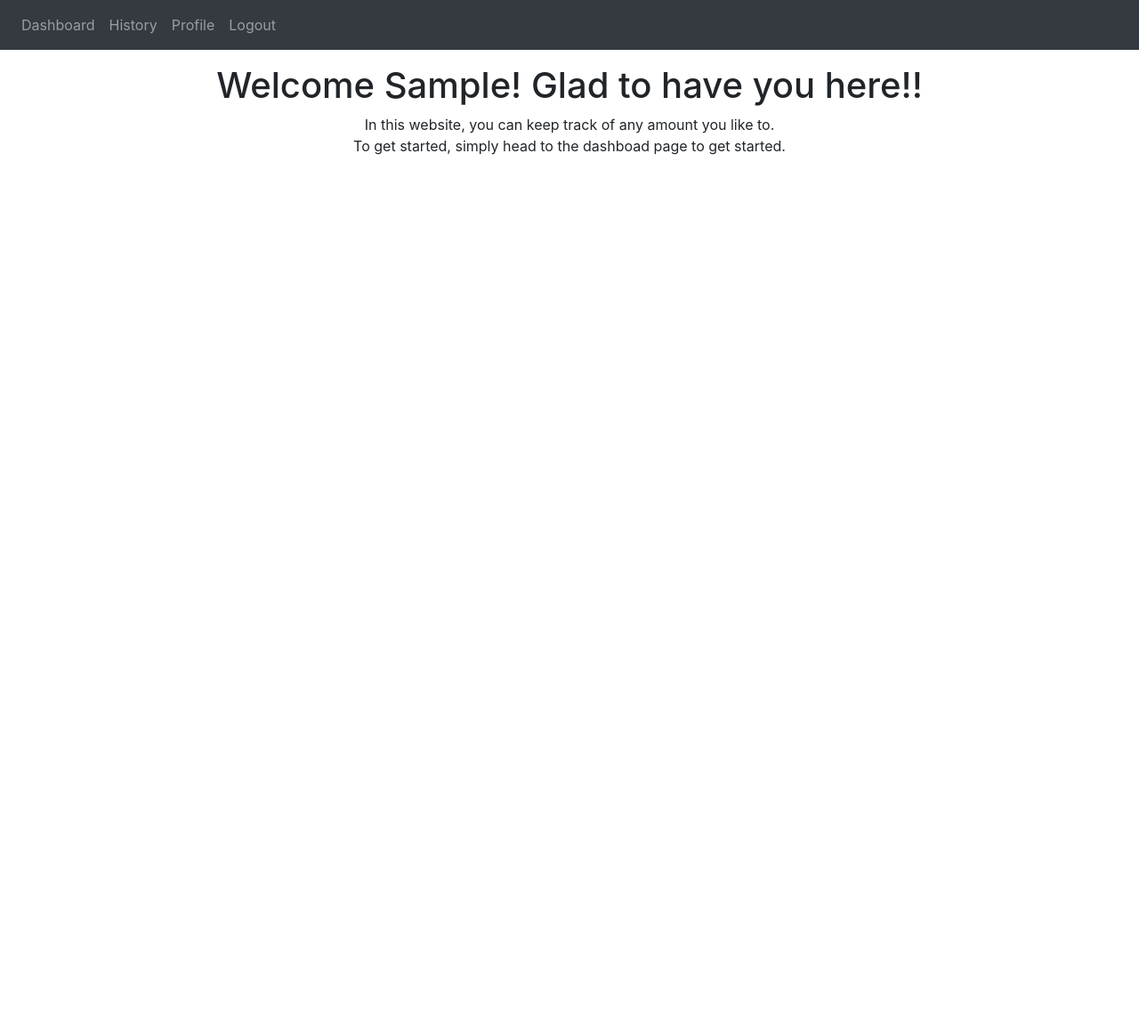
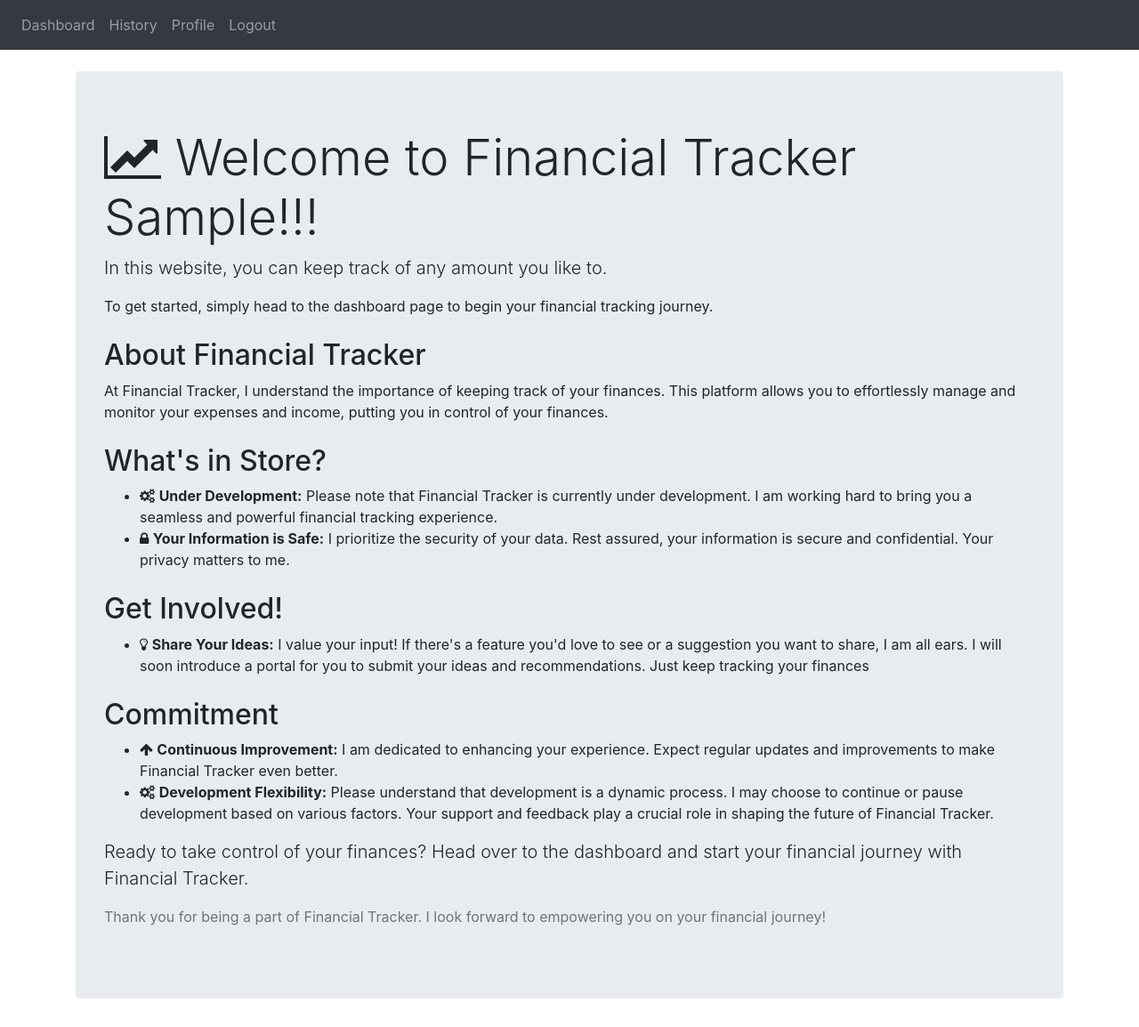
Before and after one commit to flyefe/Financial_Tracking_App, a Flask app: page /profile in a window 1280 px wide. Shown: the whole page at 89% size. Before the commit the page ends 174 px from the top, so only its background shows below. Run offline with Flask 3, Linux system fonts and the light colour scheme; the visitor is signed in with stand-in values (Sample User, id 1); some libraries are stand-ins or nearby versions.

Commit message:
all templates modified

```diff
--- a/webapp/auth.py
+++ b/webapp/auth.py
@@ -58,7 +58,7 @@ def sign_up():
             login_user(new_user, remember=True)
             flash ("Account created!", category='success')
             return redirect (url_for('views.profile'))
-    flash ("Get Ready to Monitor Your Finances! Sign Up to get started with your personal tracker and be responsible!!!", category='success')
+    flash ("Ready to Monitor Your Finances? Sign Up to get started", category='success')
     return render_template("sign-up.html", user=current_user)
 
 
--- a/webapp/templates/profile.html
+++ b/webapp/templates/profile.html
@@ -1,14 +1,48 @@
-{% extends "base.html" %}
 
-{% block title %}Transaction History{% endblock %}
+
+{% extends 'base.html' %}
+
+{% block title %}Welcome Page{% endblock %}
 
 {% block content %}
-<div class="row mt-3">
-    <div class="col-10 offset-1 ">
-        <div align="center">
-            <h1>Welcome {{user.first_name}}! Glad to have you here!!</h1>
-            <p>In this website, you can keep track of any amount you like to. <br>
-                To get started, simply head to the dashboad page to get started.
-            </p>
-        </div>
+<div class="jumbotron mt-4">
+    <h1 class="display-4"><i class="fa fa-line-chart"></i> Welcome to Financial Tracker {{user.first_name}}!!!</h1>
+    <p class="lead">In this website, you can keep track of any amount you like to.</p>
+    <p>To get started, simply head to the dashboard page to begin your financial tracking journey.</p>
+
+    <h2 class="mt-4">About Financial Tracker</h2>
+    <p>At Financial Tracker, I understand the importance of keeping track of your finances. This platform allows you to
+        effortlessly manage and monitor your expenses and income, putting you in control of your finances.</p>
+
+    <h2 class="mt-4">What's in Store?</h2>
+    <ul>
+        <li><i class="fa fa-cogs"></i> <strong>Under Development:</strong> Please note that Financial Tracker is currently
+            under development. I am working hard to bring you a seamless and powerful financial tracking experience.
+        </li>
+        <li><i class="fa fa-lock"></i> <strong>Your Information is Safe:</strong> I prioritize the security of your
+            data. Rest assured, your information is secure and confidential. Your privacy matters to me.</li>
+    </ul>
+
+    <h2 class="mt-4">Get Involved!</h2>
+    <ul>
+        <li><i class="fa fa-lightbulb-o"></i> <strong>Share Your Ideas:</strong> I value your input! If there's a
+            feature you'd love to see or a suggestion you want to share, I am all ears. I will soon introduce a portal
+            for you to submit your ideas and recommendations. Just keep tracking your finances</li>
+    </ul>
+
+    <h2 class="mt-4">Commitment</h2>
+    <ul>
+        <li><i class="fa fa-arrow-up"></i> <strong>Continuous Improvement:</strong> I am dedicated to enhancing your
+            experience. Expect regular updates and improvements to make Financial Tracker even better.</li>
+        <li><i class="fa fa-cogs"></i> <strong>Development Flexibility:</strong> Please understand that development is a
+            dynamic process. I may choose to continue or pause development based on various factors. Your support and
+            feedback play a crucial role in shaping the future of Financial Tracker.</li>
+    </ul>
+
+    <p class="lead">Ready to take control of your finances? Head over to the dashboard and start your financial journey
+        with Financial Tracker.</p>
+
+    <p class="text-muted">Thank you for being a part of Financial Tracker. I look forward to empowering you on your
+        financial journey!</p>
+</div>
 {% endblock %}
--- a/webapp/views.py
+++ b/webapp/views.py
@@ -26,7 +26,7 @@ def home():
 
         db.session.add(new_transaction)
         db.session.commit()
-        flash('Transaction added!', category='success')
+        flash('Transaction added successfully!', category='success')
         return redirect(url_for('views.home'))
 
      user_id = current_user.id  # Assuming current_user has an 'id' attribute
```
Also changed, not shown: webapp/templates/dashboard.html (+36 -14 lines), webapp/templates/history.html (+14 -13 lines).
